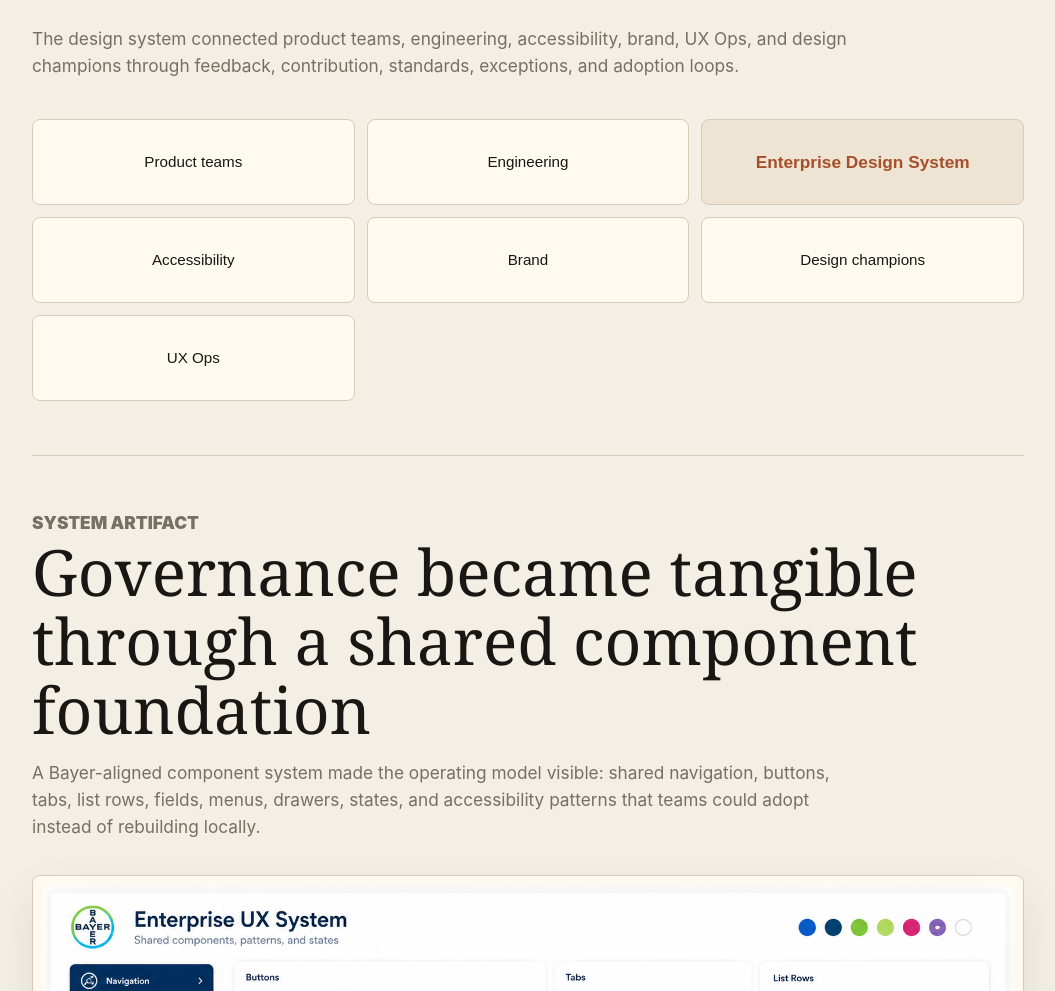
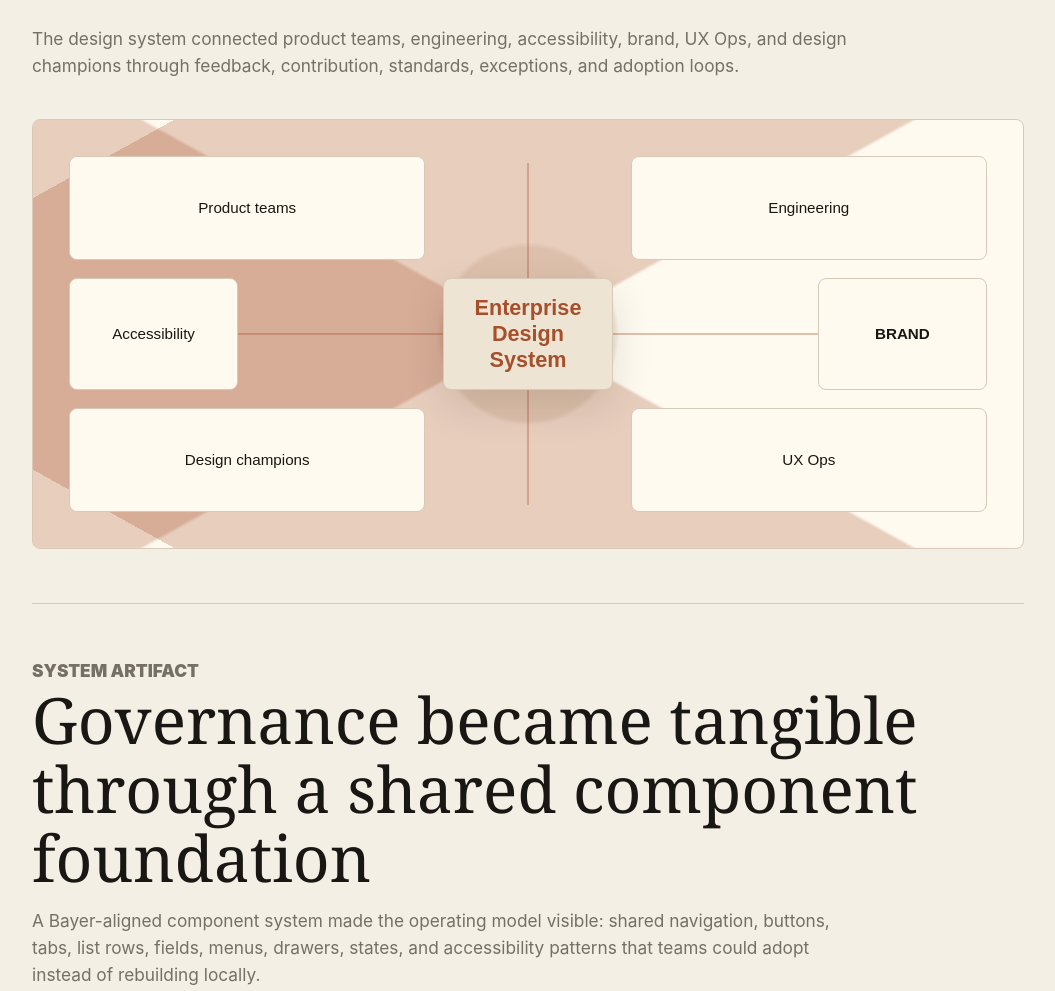
Before and after one commit to Rshea05/rshea05-portfolio, a plain HTML site: page projects/enterprise-ux-systems/index.html in a window 1280 px wide. Shown: the part 4653-5644 px from the top of the page, without its empty margins (112-1167 px from the left). Drawn offline with Linux system fonts and the light colour scheme.

Commit message:
Updates for mobile

```diff
--- a/css/site.css
+++ b/css/site.css
@@ -757,16 +757,47 @@
 }
 
 .governance-map {
+  position: relative;
   display: grid;
-  grid-template-columns: repeat(3, minmax(0, 1fr));
-  gap: 12px;
+  grid-template-columns: repeat(5, minmax(0, 1fr));
+  grid-template-rows: repeat(3, minmax(104px, auto));
+  gap: 18px;
   margin-top: 22px;
+  padding: clamp(18px, 4vw, 36px);
+  overflow: hidden;
+  border: 1px solid var(--line);
+  border-radius: 8px;
+  background:
+    radial-gradient(circle at center, rgba(238, 228, 212, 0.88) 0 16%, transparent 17%),
+    var(--chalk);
+}
+
+.governance-map::before,
+.governance-map::after {
+  position: absolute;
+  inset: 0;
+  pointer-events: none;
+  content: "";
+}
+
+.governance-map::before {
+  background:
+    linear-gradient(90deg, transparent 10%, rgba(166, 79, 43, 0.34) 10% 90%, transparent 90%) center / 100% 2px no-repeat,
+    linear-gradient(0deg, transparent 10%, rgba(166, 79, 43, 0.34) 10% 90%, transparent 90%) center / 2px 100% no-repeat;
+}
+
+.governance-map::after {
+  background:
+    linear-gradient(29deg, transparent 8%, rgba(166, 79, 43, 0.26) 8% 49.8%, transparent 50.2%) center / 100% 100% no-repeat,
+    linear-gradient(151deg, transparent 8%, rgba(166, 79, 43, 0.26) 8% 49.8%, transparent 50.2%) center / 100% 100% no-repeat;
 }
 
 .governance-map span,
 .governance-map strong {
+  position: relative;
+  z-index: 1;
   display: grid;
-  min-height: 86px;
+  min-height: 96px;
   place-items: center;
   padding: 16px;
   border: 1px solid var(--line);
@@ -780,20 +811,56 @@
 }
 
 .governance-map strong {
-  grid-column: span 1;
+  grid-column: 3;
+  grid-row: 2;
   background: var(--soft);
   color: var(--accent);
-  font-size: 1.08rem;
+  font-size: clamp(1rem, 2vw, 1.35rem);
+  box-shadow: 0 16px 40px rgba(25, 23, 19, 0.12);
 }
 
-.enterprise-process span:nth-child(5),
-.discovery-framework span:nth-child(5) {
+.governance-map .product {
+  grid-column: 1 / span 2;
+  grid-row: 1;
+}
+
+.governance-map .engineering {
+  grid-column: 4 / span 2;
+  grid-row: 1;
+}
+
+.governance-map .accessibility {
+  grid-column: 1;
+  grid-row: 2;
+}
+
+.governance-map .brand {
+  grid-column: 5;
+  grid-row: 2;
+}
+
+.governance-map .champions {
+  grid-column: 1 / span 2;
+  grid-row: 3;
+}
+
+.governance-map .uxops {
+  grid-column: 4 / span 2;
+  grid-row: 3;
+}
+
+.governance-mobile-image {
+  display: none;
+  width: 100%;
+  margin-top: 22px;
+  border: 1px solid var(--line);
+  border-radius: 8px;
+  background: var(--chalk);
+}
+
+.enterprise-process span:nth-child(5) {
   background: var(--soft);
   color: var(--accent);
-}
-
-.discovery-framework {
-  grid-template-columns: repeat(6, minmax(0, 1fr));
 }
 
 .toolchain-grid {
@@ -1108,6 +1175,14 @@
     grid-template-columns: repeat(2, minmax(0, 1fr));
   }
 
+  .governance-map {
+    display: none;
+  }
+
+  .governance-mobile-image {
+    display: block;
+  }
+
   .about-intro {
     min-height: auto;
   }
--- a/projects/enterprise-ux-systems/index.html
+++ b/projects/enterprise-ux-systems/index.html
@@ -134,14 +134,15 @@
           <h2>Governance became a network of ownership</h2>
           <p>The design system connected product teams, engineering, accessibility, brand, UX Ops, and design champions through feedback, contribution, standards, exceptions, and adoption loops.</p>
           <div class="governance-map" aria-label="Enterprise governance model">
-            <span>Product teams</span>
-            <span>Engineering</span>
-            <strong>Enterprise Design System</strong>
-            <span>Accessibility</span>
-            <span>Brand</span>
-            <span>Design champions</span>
-            <span>UX Ops</span>
+            <span class="node product">Product teams</span>
+            <span class="node engineering">Engineering</span>
+            <span class="node accessibility">Accessibility</span>
+            <strong class="node system">Enterprise Design System</strong>
+            <span class="node brand">Brand</span>
+            <span class="node champions">Design champions</span>
+            <span class="node uxops">UX Ops</span>
           </div>
+          <img class="governance-mobile-image" src="../../assets/enterprise-governance-mobile.png" alt="Enterprise Design System centered with product teams, engineering, accessibility, brand, design champions, and UX Ops connected around it">
         </section>
 
         <section class="artifact-section narrative-section">
@@ -202,20 +203,6 @@
         </section>
 
         <section class="narrative-section">
-          <h2>The same systems thinking scaled discovery operations</h2>
-          <p>As product teams scaled, UX Research and Strategy became a bottleneck. PMs needed to gather early signals, but they needed structure and guardrails so early discovery did not create low-quality inputs downstream.</p>
-          <div class="process-ribbon discovery-framework" aria-label="Discovery enablement framework">
-            <span>Problem framing</span>
-            <span>Assumptions and risks</span>
-            <span>Interview intake</span>
-            <span>Validation checklist</span>
-            <span>Research ready</span>
-            <span>Design ready</span>
-          </div>
-          <p>Templates created consistent inputs while quality gates protected the work before it moved into deeper research, UX strategy, or design. PMs handled early signal gathering and hypothesis framing; UX Research led deeper behavioral validation; UX Strategy and Design focused on system-level optimization.</p>
-        </section>
-
-        <section class="narrative-section">
           <h2>The result was more than a component library</h2>
           <p>The result was more than a component library.</p>
           <p>The organization established a scalable UX operating model that enabled designers to contribute across products, reduced duplication between teams, improved accessibility compliance, and created shared patterns that engineering could implement consistently.</p>
@@ -226,8 +213,8 @@
               <p>Shared patterns and reusable components reduced local reinvention across products.</p>
             </article>
             <article>
-              <h3>Throughput</h3>
-              <p>PM-led discovery templates and quality gates helped discovery scale faster than headcount.</p>
+              <h3>Adoption</h3>
+              <p>Shared tooling, design champions, and contribution paths made the governed system easier for teams to use.</p>
             </article>
             <article>
               <h3>Executive value</h3>
```
Also changed, not shown: assets/enterprise-governance-mobile.png (added).
